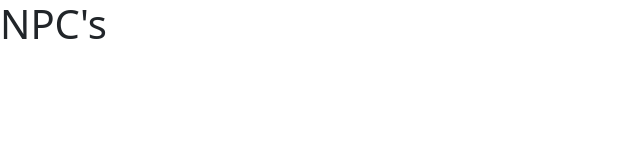
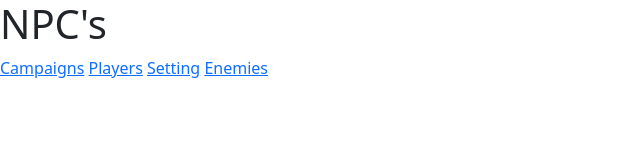
Before and after one commit to Xento18/DnD_Website, a website: page Pages/NPCs.html in a window 1280 px wide. Shown: the whole page, without its empty margins (0-640 px from the left). Drawn offline with nearby package versions, Linux system fonts and the light colour scheme.

Commit message:
11/5 update

```diff
--- a/Pages/NPCs.html
+++ b/Pages/NPCs.html
@@ -8,6 +8,10 @@
   </head>
   <body>
     <h1>NPC's</h1>
+    <a href="campaigns.html">Campaigns</a>
+    <a href="players.html">Players</a>
+    <a href="setting.html">Setting</a>
+    <a href="enemies.html">Enemies</a>
     <script src="https://cdn.jsdelivr.net/npm/bootstrap@5.2.3/dist/js/bootstrap.bundle.min.js" integrity="sha384-kenU1KFdBIe4zVF0s0G1M5b4hcpxyD9F7jL+jjXkk+Q2h455rYXK/7HAuoJl+0I4" crossorigin="anonymous"></script>
   </body>
 </html>
```
Also changed, not shown: Pages/campaigns.html (+7 -1 lines), Pages/enemies.html (+4 -0 lines), Pages/players.html (+4 -0 lines), Pages/setting.html (+4 -0 lines), index.html (+3 -1 lines).
